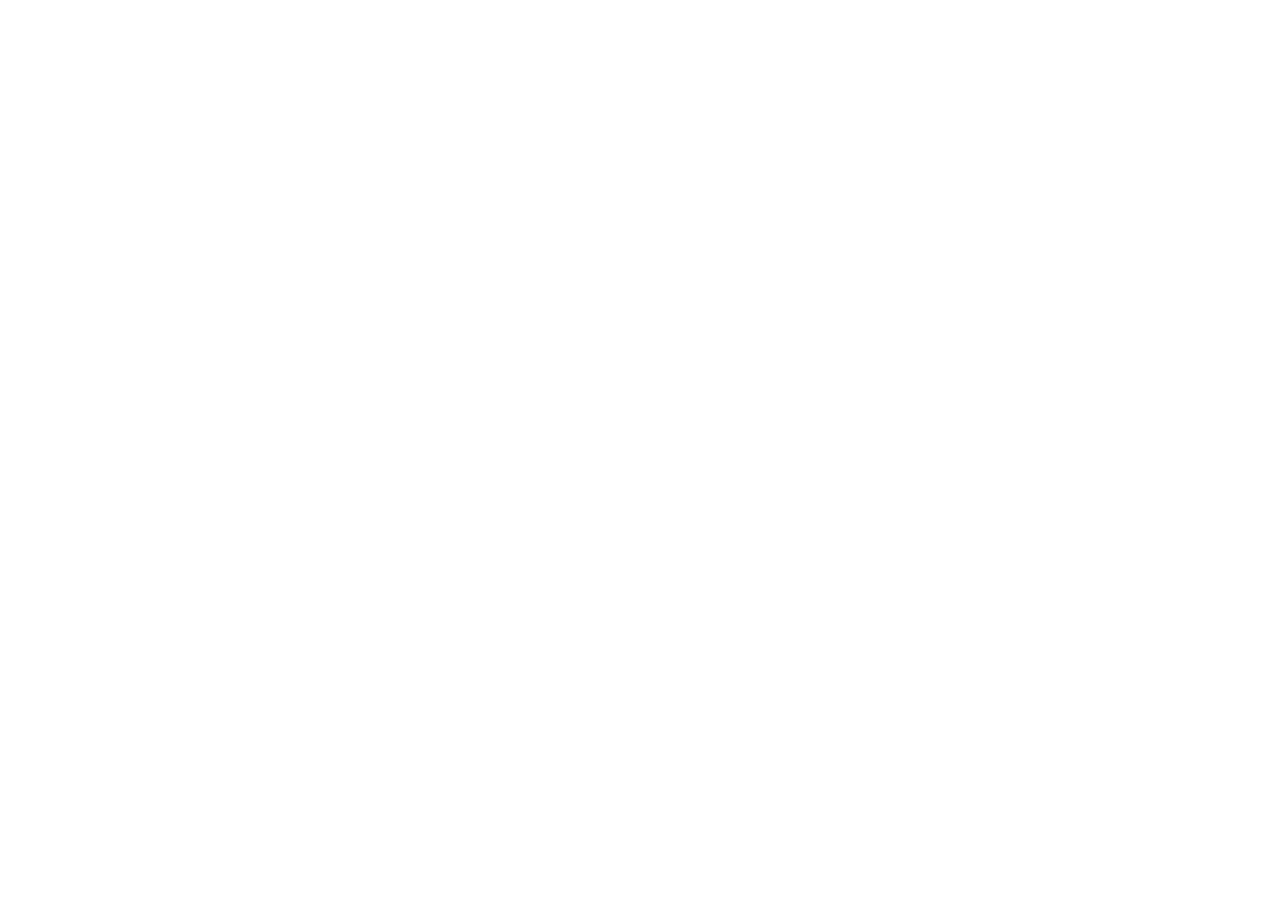
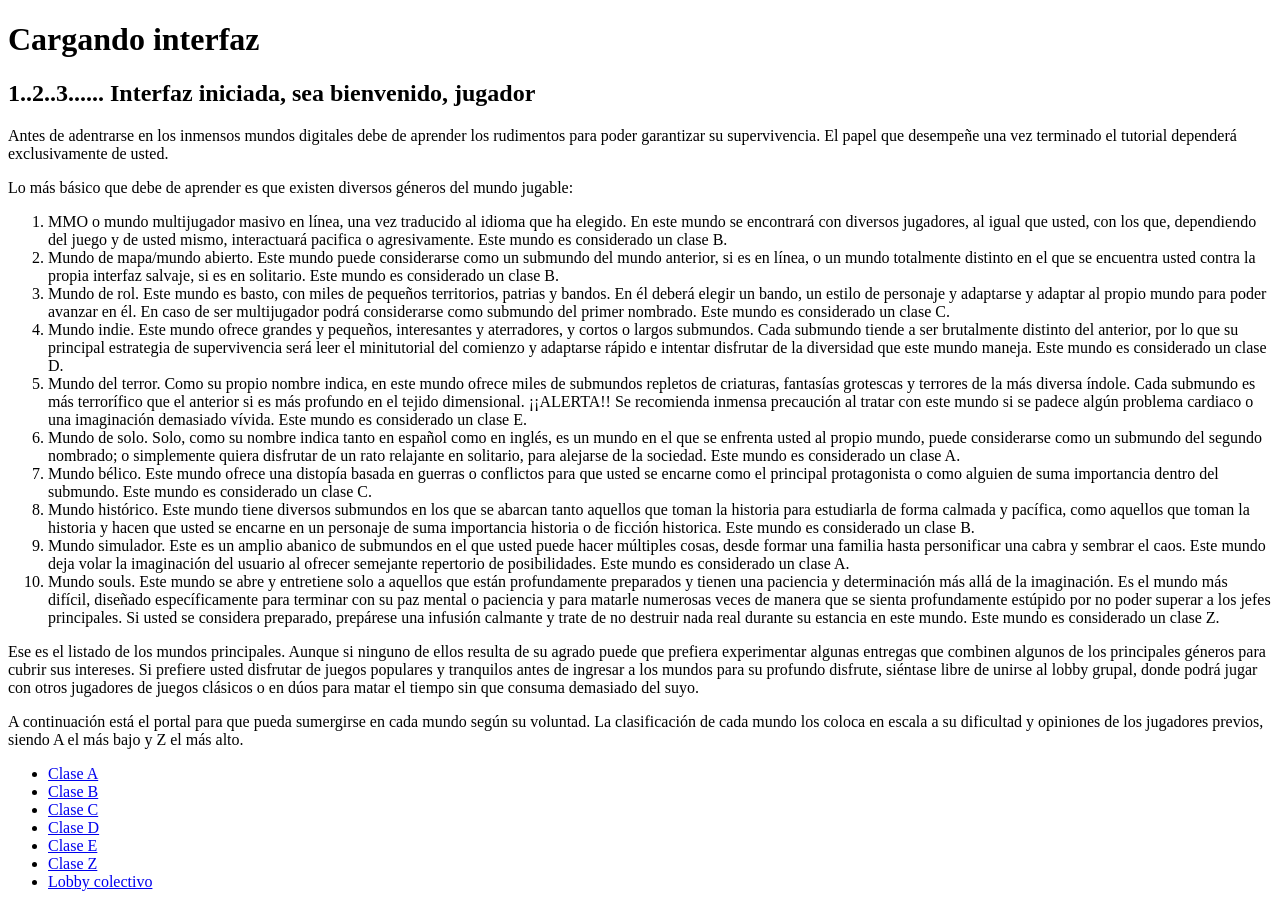
Before and after one commit to Lixaon/game-station, a plain HTML site: page index.html in a window 1280 px wide. Before the commit the page ends 800 px from the top, so only its background shows below. Drawn offline with Linux system fonts and the light colour scheme.

Commit message:
Creación principal y relleno de index.

```diff
--- a/index.html
+++ b/index.html
@@ -1 +1,42 @@
-<html>
+<!DOCTYPE html>
+<html lang="es">
+    <head>
+        <meta charset="UTF-8">
+        <meta http-equiv="X-UA-Compatible" content="IE=edge">
+        <link rel="shortcut icon" href="" size="">
+        <meta name="viewport" content="width=device-width, initial-scale=1.0">
+        <title>Lobby</title>
+        <link rel="stylesheet" href="estilos.css">
+    </head>
+<body>
+    <h1>Cargando interfaz</h1>
+    <h2>1..2..3...... Interfaz iniciada, sea bienvenido, jugador</h2>
+    <p>Antes de adentrarse en los inmensos mundos digitales debe de aprender los rudimentos para poder garantizar su supervivencia. El papel que desempeñe una vez terminado el tutorial dependerá exclusivamente de usted.</p>
+    <p>Lo más básico que debe de aprender es que existen diversos géneros del mundo jugable:</p>
+    <ol>
+        <li>MMO o mundo multijugador masivo en línea, una vez traducido al idioma que ha elegido. En este mundo se encontrará con diversos jugadores, al igual que usted, con los que, dependiendo del juego y de usted mismo, interactuará pacifica o agresivamente. Este mundo es considerado un clase B.</li>
+        <li>Mundo de mapa/mundo abierto. Este mundo puede considerarse como un submundo del mundo anterior, si es en línea, o un mundo totalmente distinto en el que se encuentra usted contra la propia interfaz salvaje, si es en solitario. Este mundo es considerado un clase B.</li>
+        <li>Mundo de rol. Este mundo es basto, con miles de pequeños territorios, patrias y bandos. En él deberá elegir un bando, un estilo de personaje y adaptarse y adaptar al propio mundo para poder avanzar en él. En caso de ser multijugador podrá considerarse como submundo del primer nombrado. Este mundo es considerado un clase C.</li>
+        <li>Mundo indie. Este mundo ofrece grandes y pequeños, interesantes y aterradores, y cortos o largos submundos. Cada submundo tiende a ser brutalmente distinto del anterior, por lo que su principal estrategia de supervivencia será leer el minitutorial del comienzo y adaptarse rápido e intentar disfrutar de la diversidad que este mundo maneja. Este mundo es considerado un clase D.</li>
+        <li>Mundo del terror. Como su propio nombre indica, en este mundo ofrece miles de submundos repletos de criaturas, fantasías grotescas y terrores de la más diversa índole. Cada submundo es más terrorífico que el anterior si es más profundo en el tejido dimensional. ¡¡ALERTA!! Se recomienda inmensa precaución al tratar con este mundo si se padece algún problema cardiaco o una imaginación demasiado vívida. Este mundo es considerado un clase E.</li>
+        <li>Mundo de solo. Solo, como su nombre indica tanto en español como en inglés, es un mundo en el que se enfrenta usted al propio mundo, puede considerarse como un submundo del segundo nombrado; o simplemente quiera disfrutar de un rato relajante en solitario, para alejarse de la sociedad. Este mundo es considerado un clase A.</li>
+        <li>Mundo bélico. Este mundo ofrece una distopía basada en guerras o conflictos para que usted se encarne como el principal protagonista o como alguien de suma importancia dentro del submundo. Este mundo es considerado un clase C.</li>
+        <li>Mundo histórico. Este mundo tiene diversos submundos en los que se abarcan tanto aquellos que toman la historia para estudiarla de forma calmada y pacífica, como aquellos que toman la historia y hacen que usted se encarne en un personaje de suma importancia historia o de ficción historica. Este mundo es considerado un clase B.</li>
+        <li>Mundo simulador. Este es un amplio abanico de submundos en el que usted puede hacer múltiples cosas, desde formar una familia hasta personificar una cabra y sembrar el caos. Este mundo deja volar la imaginación del usuario al ofrecer semejante repertorio de posibilidades. Este mundo es considerado un clase A.</li>
+        <li>Mundo souls. Este mundo se abre y entretiene solo a aquellos que están profundamente preparados y tienen una paciencia y determinación más allá de la imaginación. Es el mundo más difícil, diseñado específicamente para terminar con su paz mental o paciencia y para matarle numerosas veces de manera que se sienta profundamente estúpido por no poder superar a los jefes principales. Si usted se considera preparado, prepárese una infusión calmante y trate de no destruir nada real durante su estancia en este mundo. Este mundo es considerado un clase Z.</li>
+    </ol>
+    <p>Ese es el listado de los mundos principales. Aunque si ninguno de ellos resulta de su agrado puede que prefiera experimentar algunas entregas que combinen algunos de los principales géneros para cubrir sus intereses.
+        Si prefiere usted disfrutar de juegos populares y tranquilos antes de ingresar a los mundos para su profundo disfrute, siéntase libre de unirse al lobby grupal, donde podrá jugar con otros jugadores de juegos clásicos o en dúos para matar el tiempo sin que consuma demasiado del suyo.
+    </p>
+    <p>A continuación está el portal para que pueda sumergirse en cada mundo según su voluntad. La clasificación de cada mundo los coloca en escala a su dificultad y opiniones de los jugadores previos, siendo A el más bajo y Z el más alto.</p>
+    <ul>
+        <li><a href="Mundos clase A.html">Clase A</a></li>
+        <li><a href="Mundos clase B.html">Clase B</a></li>
+        <li><a href="Mundos clase C.html">Clase C</a></li>
+        <li><a href="Mundos clase D.html">Clase D</a></li>
+        <li><a href="Mundos clase E.html">Clase E</a></li>
+        <li><a href="Mundos clase Z.html">Clase Z</a></li>
+        <li><a href="Lobby Colectivo.html">Lobby colectivo</a></li>
+    </ul>
+</body>
+</html>
```
Also changed, not shown: Lobby Colectivo.html (added), Mundos clase A.html (added), Mundos clase B.html (added), Mundos clase C.html (added), Mundos clase D.html (added), Mundos clase E.html (added), Mundos clase Z.html (added), estilos.css (added).
